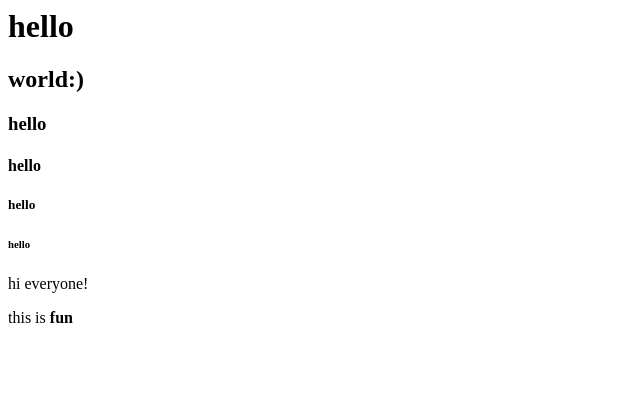
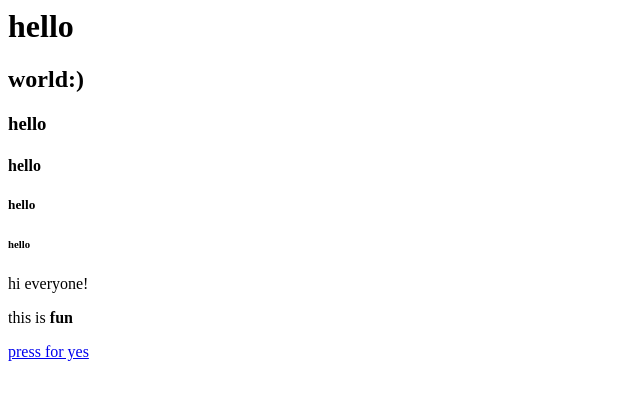
Before and after one commit to agfs-ktancock/agfs-ktancock.github.io, a plain HTML site: page index.html in a window 1280 px wide. Shown: the whole page, without its empty margins (0-640 px from the left). Drawn offline with Linux system fonts and the light colour scheme.

Commit message:
Update index.html

```diff
--- a/index.html
+++ b/index.html
@@ -6,3 +6,4 @@
 <h6>hello</h6>
 <p>hi everyone!</p>
 <p>this is <b>fun</b></p>
+<a href="https://google.com">press for yes</a>
```
